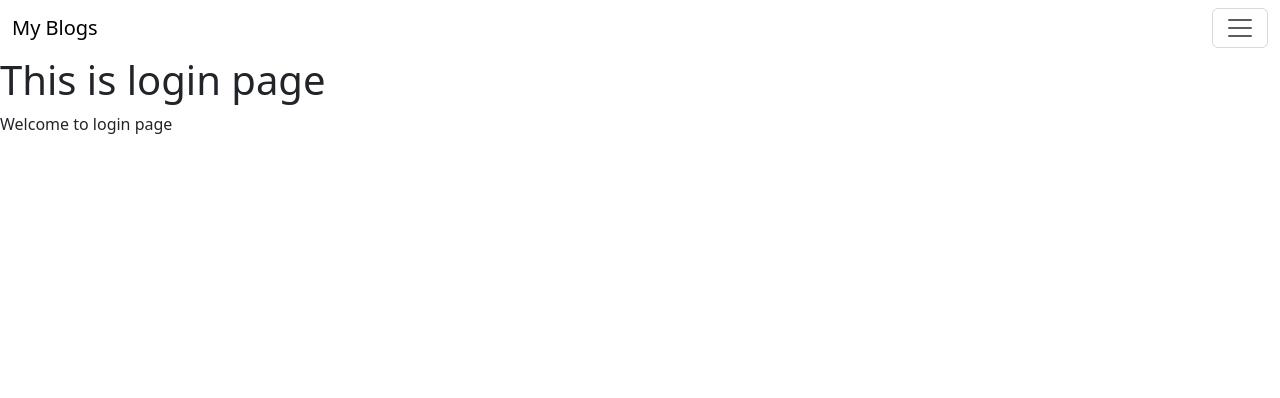
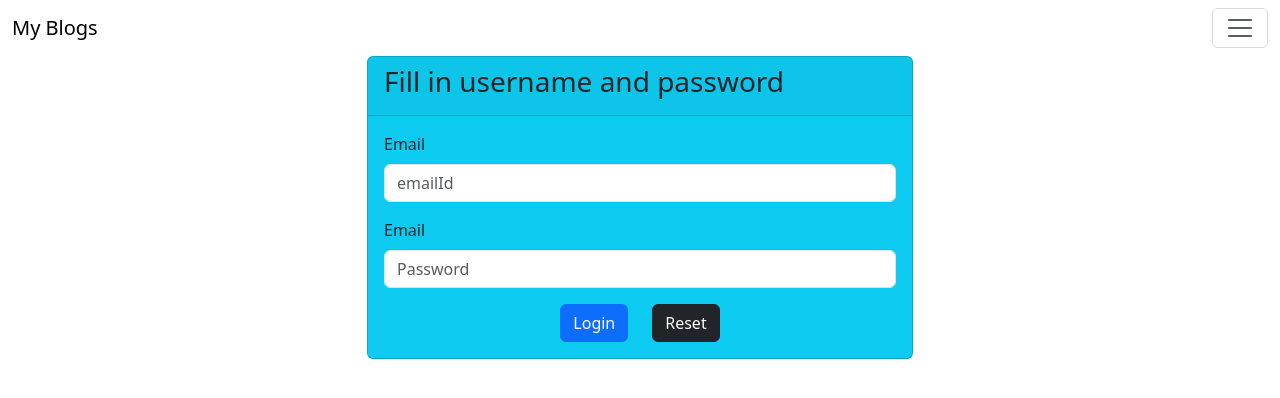
Before and after one commit to Abhijeet-Pathare/blog-frontend, a React (Create React App) app in the folder blog-app/: page /login in a window 1280 px wide. Shown: the top 398 px of the page. Built offline with nearby package versions, Linux system fonts and the light colour scheme.

Commit message:
added the login component

```diff
--- a/blog-app/src/pages/Login.js
+++ b/blog-app/src/pages/Login.js
@@ -1,15 +1,53 @@
 import React from 'react'
 import Base from '../components/Base'
+import { Button, Card, CardBody, CardHeader, Col, Container, Form, FormGroup, Input, Label, Row } from 'reactstrap'
 
 function Login() {
-  return (
-  <Base>
-    <div>
-      <h1>This is login page</h1>
-        <p>Welcome to login page</p>
-    </div>
-  </Base>
-  )
+    return (
+        <Base>
+            <Container>
+                <Row >
+                    <Col sm={{ size: 6, offset: 3 }}>
+                        <Card color='info'>
+                            <CardHeader>
+                                <h3> Fill in username and password</h3>
+                            </CardHeader>
+                            <CardBody>
+                            <Form>
+                                {/* email field */}
+                                <FormGroup>
+                                    <Label for="email">
+                                    Email
+                                    </Label>
+                                    <Input
+                                    placeholder='emailId'
+                                    type="email"
+                                    id='email'
+                                    />
+                                </FormGroup>
+                                {/* password field */}
+                                <FormGroup>
+                                    <Label for="password">
+                                    Email
+                                    </Label>
+                                    <Input
+                                    placeholder='Password'
+                                    type="password"
+                                    id='password'
+                                    />
+                                </FormGroup>
+                                <Container className='text-center'>
+                                    <Button  color='primary'>Login</Button>
+                                    <Button  color='dark' type='reset' className='ms-4' >Reset</Button>
+                                </Container>
+                            </Form>
+                            </CardBody>
+                        </Card>
+                    </Col>
+                </Row>
+            </Container>
+        </Base>
+    )
 }
 
 export default Login
```
